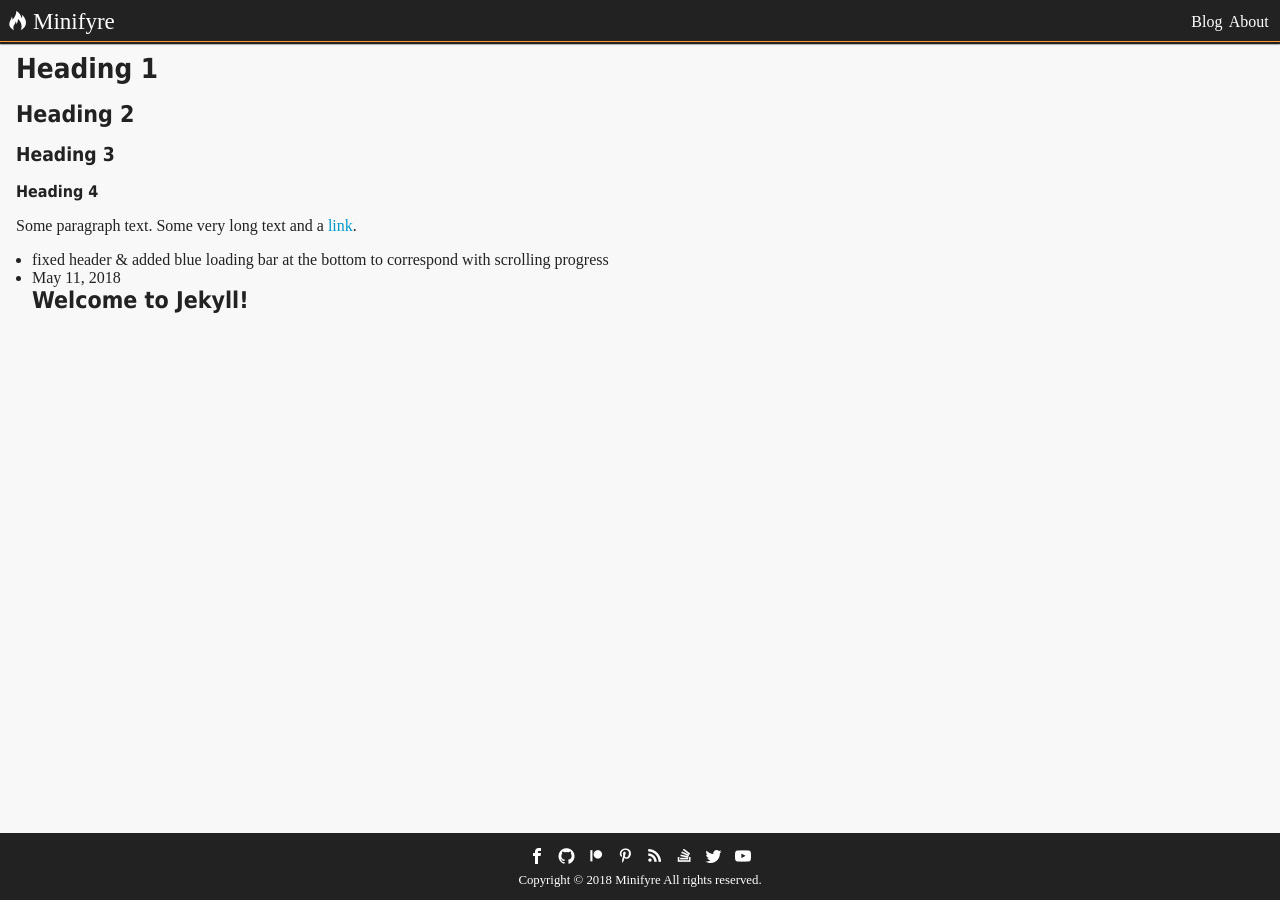
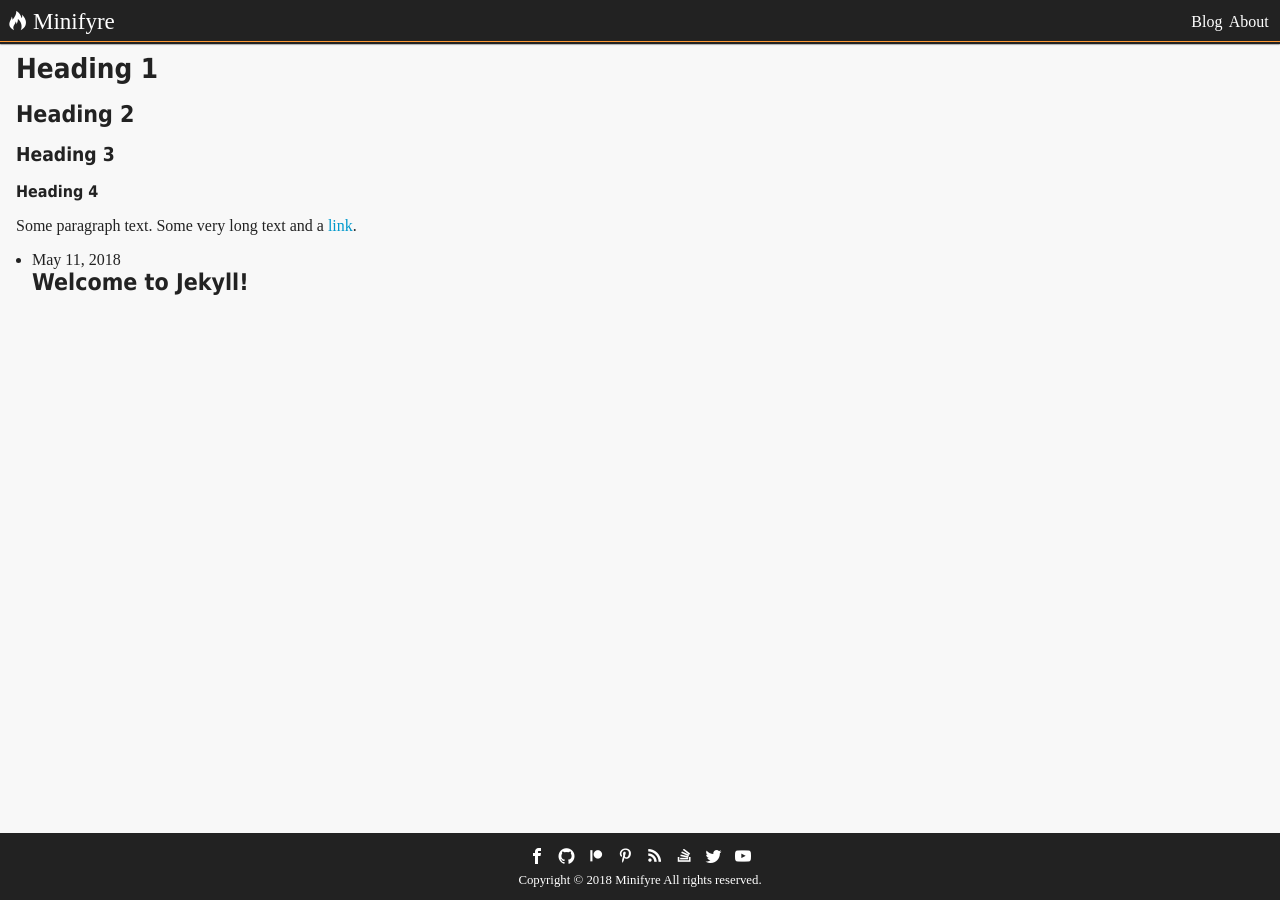
Before and after one commit to isabella232/minifyre.github.io, a Jekyll site: the page built from index.md, in a window 1280 px wide. Built offline with Jekyll 4.4.1, drawn with Linux system fonts in a browser that asks for light colours.

Commit message:
removed completed task

```diff
--- a/_layouts/home.html
+++ b/_layouts/home.html
@@ -6,9 +6,6 @@ layout: default
 <h3>Heading 3</h3>
 <h4>Heading 4</h4>
 <p>Some paragraph text. Some very long text and a <a href=#>link</a>.</p>
-<ul>
-	<li>fixed header &amp; added blue loading bar at the bottom to correspond with scrolling progress</li>
-</ul>
 <ul class="post-list">
 	{% for post in site.posts %}
 	<li>
```
